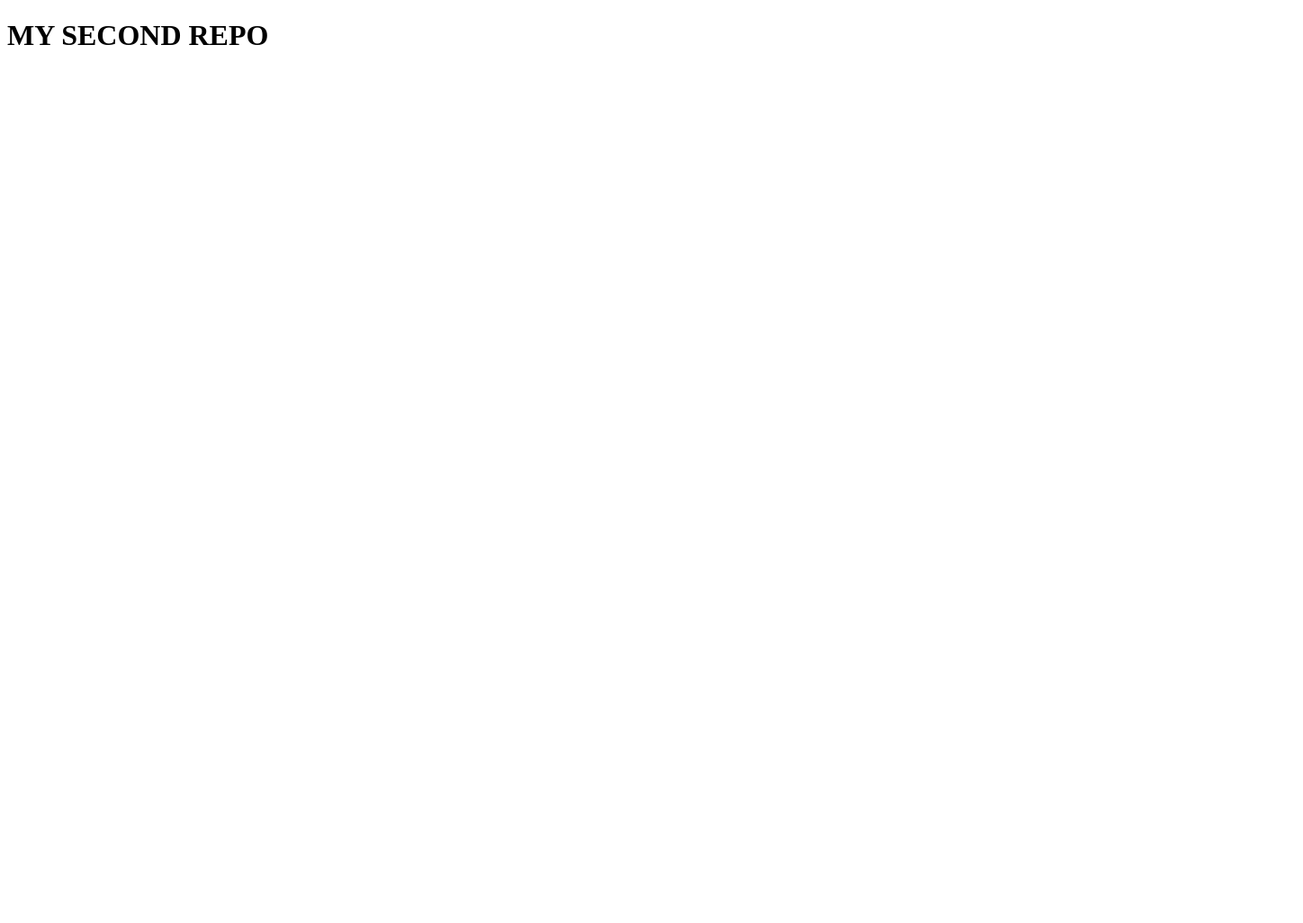
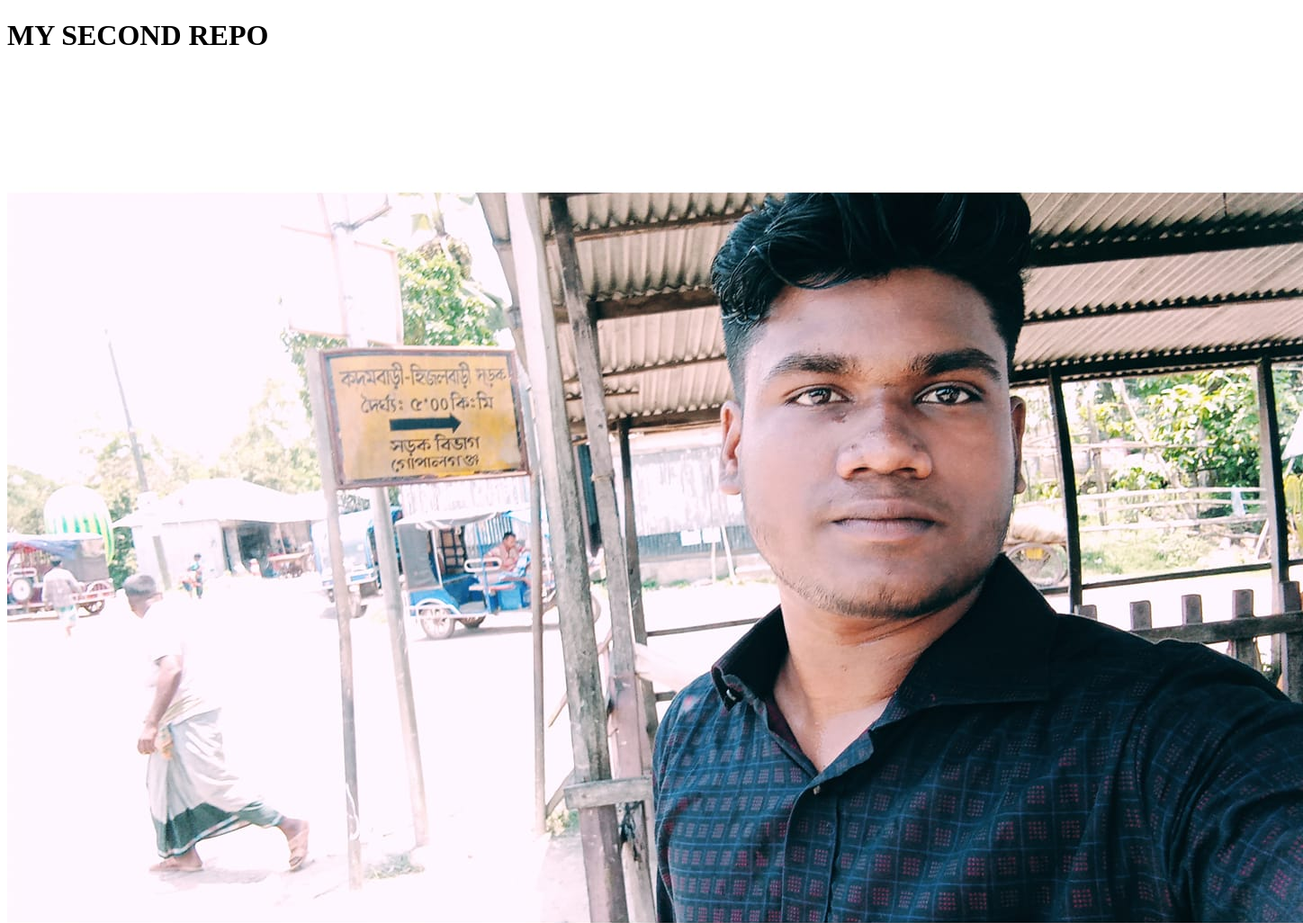
Before and after one commit to arifbiswas/My-2nd-repo, a plain HTML site: page index.html in a window 1280 px wide. Shown: the top 1026 px of the page at 90% size, 1448 px wide, since content can reach past the window. Before the commit the page ends 800 px from the top, so only its background shows below. Drawn offline with Linux system fonts and the light colour scheme.

Commit message:
arif image added

```diff
--- a/index.html
+++ b/index.html
@@ -9,5 +9,6 @@
 </head>
 <body>
     <h1> MY SECOND REPO </h1>
+    <img src="arif.jpg" alt="">
 </body>
 </html>
```
Also changed, not shown: arif.jpg (added).
